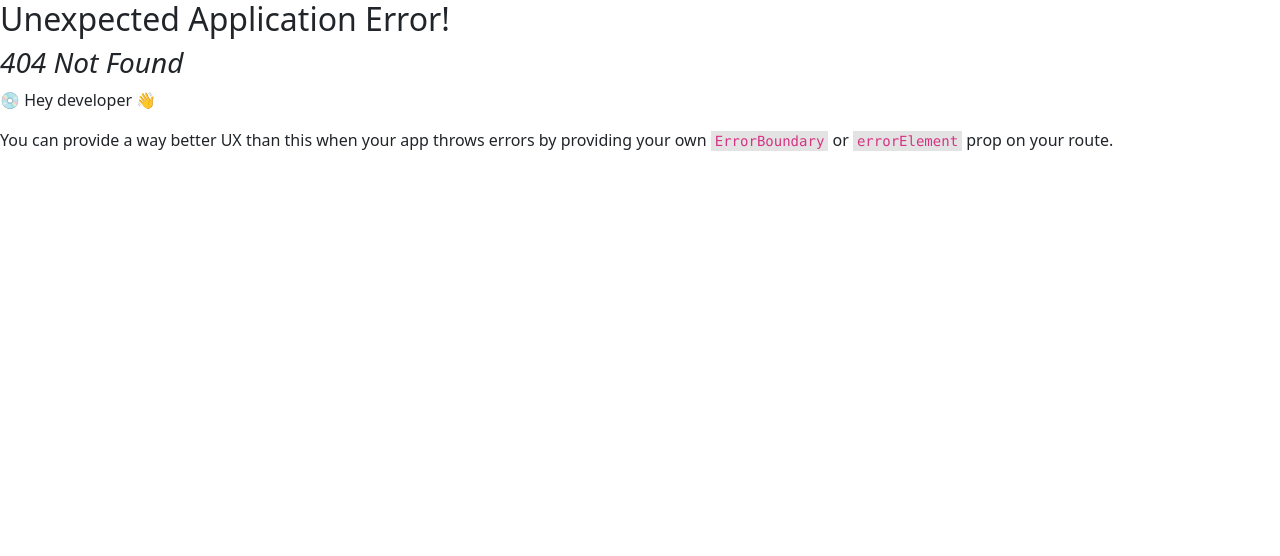
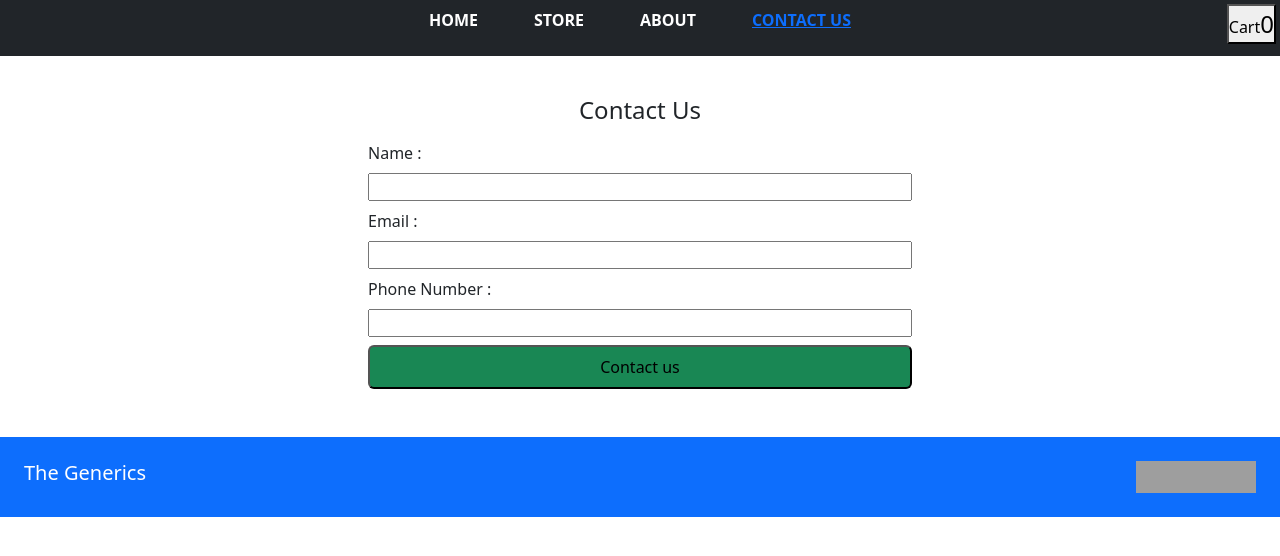
Before and after one commit to dkisan/reactEcommerce, a React (Vite) app: page /contactus in a window 1280 px wide. Before the commit this address had no page. Shown: the top 556 px of the page. Built offline with nearby package versions, Linux system fonts and the light colour scheme; grey boxes are pictures that could not be loaded.

Commit message:
contactus

```diff
--- a/src/App.jsx
+++ b/src/App.jsx
@@ -1,20 +1,30 @@
-import { RouterProvider, createBrowserRouter } from "react-router-dom"
+import { BrowserRouter, Route, RouterProvider, Routes, createBrowserRouter } from "react-router-dom"
 import About from "./components/layout/About"
 import Home from "./components/layout/Home"
 import EcomctxProvider from "./store/EcomctxProvider"
 import Store from "./components/layout/Store"
+import Contactus from "./components/layout/Contactus"
 
-const router = createBrowserRouter([
-  { path: '/', element: <Home /> },
-  { path: '/store', element: <Store /> },
-  { path: '/about', element: <About /> }
-])
+// const router = createBrowserRouter([
+//   { path: '/', element: <Home /> },
+//   { path: '/store', element: <Store /> },
+//   { path: '/about', element: <About /> },
+//   { path: '/contactus', element: <Contactus /> }
+// ])
 
 function App() {
 
   return (
     <EcomctxProvider>
-      <RouterProvider router={router} />
+      <BrowserRouter>
+        <Routes>
+          <Route path="/" element={<Home />} />
+          <Route path="/store" element={<Store />} />
+          <Route path="/about" element={<About />} />
+          <Route path="/contactus" element={<Contactus />} />
+        </Routes>
+      </BrowserRouter>
+      {/* <RouterProvider router={router} /> */}
       {/* <Home />
       <About /> */}
     </EcomctxProvider>
--- a/src/components/Navigation.jsx
+++ b/src/components/Navigation.jsx
@@ -5,9 +5,10 @@ const Navigation = (props) => {
     return (
         <div className="container-fluid bg-dark p-2 position-fixed top-0">
             <ul className="list-inline text-white text-center">
-                <li className="list-inline-item px-4"><NavLink to={'/'} className='text-white nav-link fw-bold'>HOME</NavLink></li>
-                <li className="list-inline-item px-4"><NavLink to={'/store'} className='text-white nav-link fw-bold'>STORE</NavLink></li>
-                <li className="list-inline-item px-4"><NavLink to={'/about'} className='text-white nav-link fw-bold'>ABOUT</NavLink></li>
+                <li className="list-inline-item px-4"><NavLink to={'/'} className={nav => nav.isActive ? 'link-opacity-100 ':'text-white nav-link fw-bold'}>HOME</NavLink></li>
+                <li className="list-inline-item px-4"><NavLink to={'/store'} className={nav => nav.isActive ? 'link-opacity-100 fw-bold':'text-white nav-link fw-bold'}>STORE</NavLink></li>
+                <li className="list-inline-item px-4"><NavLink to={'/about'} className={nav => nav.isActive ? 'link-opacity-100 fw-bold':'text-white nav-link fw-bold'}>ABOUT</NavLink></li>
+                <li className="list-inline-item px-4"><NavLink to={'/contactus'} className={nav => nav.isActive ? 'link-opacity-100 fw-bold':'text-white nav-link fw-bold'}>CONTACT US</NavLink></li>
             </ul>
             <CartButton cartHandler={props.cartHandler} />
         </div>
--- /dev/null
+++ b/src/components/layout/Contactus.jsx
@@ -0,0 +1,25 @@
+import Footer from "../Footer";
+import Navigation from "../Navigation";
+
+const Contactus = () => {
+    return (
+        <>
+            <Navigation />
+            <div className="mt-5">
+                <form className="w-50 m-auto d-flex flex-column gap-2 p-5" action="">
+                    <h4 className="text-center">Contact Us</h4>
+                    <label htmlFor="">Name :</label>
+                    <input type="text" />
+                    <label htmlFor="">Email :</label>
+                    <input type="email" name="" id="" />
+                    <label htmlFor="">Phone Number :</label>
+                    <input type="number" name="" id="" />
+                    <button className="bg-success p-2 rounded">Contact us</button>
+                </form>
+            </div>
+            <Footer />
+        </>
+    )
+}
+
+export default Contactus;
```
